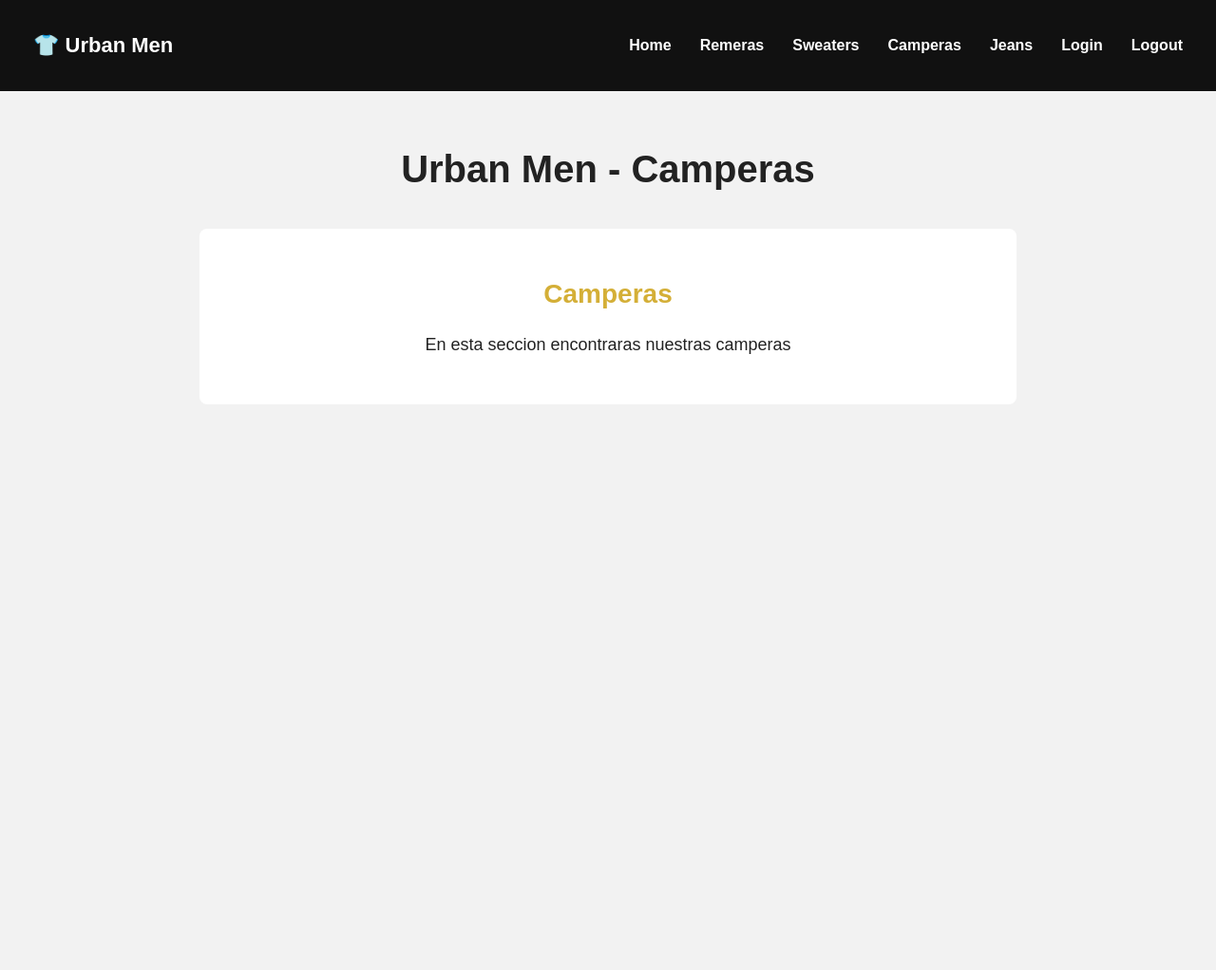
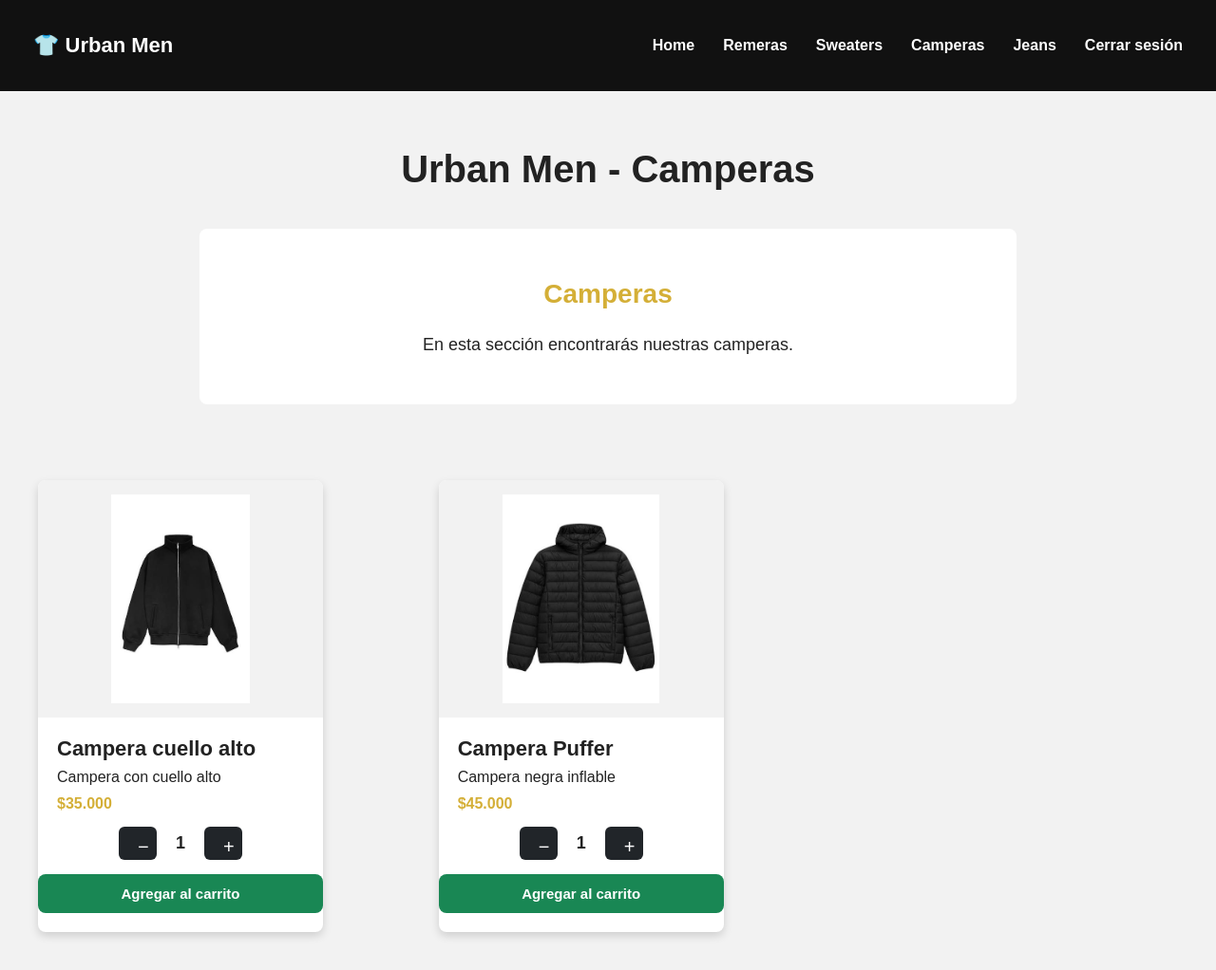
Before and after one commit to brunomu12/UrbanMen, a plain HTML site: page pages/camperas.html in a window 1280 px wide. Shown: the whole page at 95% size. Before the commit the page ends 800 px from the top, so only its background shows below. Drawn offline with Linux system fonts and the light colour scheme.

Commit message:
rutas y js
se cambian a rutas relativas, se agrega js.

```diff
--- a/Recursos/css/estilos.css
+++ b/Recursos/css/estilos.css
@@ -134,25 +134,29 @@ h1 {
 
 .imagen-producto img {
     width: 100%;
-    height: 250px;
+    height: 220px;
     object-fit: contain;
 
 }
 
 .tarjeta-producto:hover {
-    transform: translateY(-5px);
-    box-shadow: 0 8px 15px rgba(0, 0, 0, 0.20);
-}
+    border: 1px solid #ddd;
+    border-radius: 10px;
+    padding: 15px;
+    text-align: center;
+    background-color: white;
+    }
 
 .tarjeta-producto > p {
     margin: 0 20px 10px;
     font-size: 16px;
 }
 
-.lista-productos {
-    display: flex;
-    justify-content: center;
-    gap: 20px;
+#lista-productos {
+    display: grid;
+    grid-template-columns: repeat(3, 1fr);
+    gap: 25px;
+    padding: 20px;
 }
 
 /*LOGIN */
@@ -246,3 +250,57 @@ form {
     box-sizing: border-box;
 }
 }
+
+/* Contenedor de los botones de cantidad */
+.cantidad-producto {
+    display: flex;
+    justify-content: center;
+    align-items: center;
+    gap: 15px;
+    margin: 15px 0;
+}
+
+/* Botones de aumentar y disminuir */
+.cantidad-producto button {
+    background-color: #212529;
+    color: white;
+    border: none;
+    width: 35px;
+    height: 35px;
+    border-radius: 6px;
+    font-size: 20px;
+    cursor: pointer;
+    transition: background-color 0.3s;
+}
+
+/* Efecto al pasar el mouse */
+.cantidad-producto button:hover {
+    background-color: #495057;
+}
+
+/* Número de unidades */
+.cantidad-producto span {
+    font-size: 18px;
+    font-weight: bold;
+    min-width: 20px;
+    text-align: center;
+}
+
+/* Botón Agregar al carrito */
+.tarjeta-producto > button {
+    background-color: #198754;
+    color: white;
+    border: none;
+    padding: 12px 18px;
+    border-radius: 8px;
+    font-size: 15px;
+    font-weight: bold;
+    cursor: pointer;
+    width: 100%;
+    transition: background-color 0.3s;
+}
+
+/* Efecto al pasar el mouse */
+.tarjeta-producto > button:hover {
+    background-color: #146c43;
+}
--- a/pages/camperas.html
+++ b/pages/camperas.html
@@ -1,28 +1,32 @@
 
 <!DOCTYPE html>
-	<html>
+<html lang="es">
 <head>
     <meta charset="utf-8">
     <meta name="viewport" content="width=device-width, initial-scale=1">
     <title>Urban Men - Camperas</title>
-		<link rel="stylesheet" type="text/css" href="recursos/css/estilos.css">
+
+    <link rel="stylesheet" type="text/css" href="../recursos/css/estilos.css">
 </head>
 <body>
-	<nav>
-		<a href="index.html">👕 Urban Men</a>
-		<a href="index.html">Home</a>
-		<a href="remeras.html">Remeras</a>
-		<a href="sweaters.html">Sweaters</a>
-		<a href="camperas.html">Camperas</a>
-		<a href="jeans.html">Jeans</a>
-		<a href="login.html">Login</a>
-		<a href="index.html">Logout</a>
 
-	</nav>
+    <div id="navbar"></div>
+
     <h1>Urban Men - Camperas</h1>
+
     <section class="bienvenida">
         <h2>Camperas</h2>
-		<p>En esta seccion encontraras nuestras camperas</p>
+        <p>En esta sección encontrarás nuestras camperas.</p>
     </section>
+
+    <section id="lista-productos"></section>
+
+    <script src="../recursos/js/navbar.js"></script>
+    <script src="../recursos/js/productos.js"></script>
+
+    <script>
+        crearNavbar();
+    </script>
+
 </body>
 </html>
--- /dev/null
+++ b/recursos/js/navbar.js
@@ -0,0 +1,58 @@
+const paginas = [
+    { titulo: "Home", direccion: "index.html" },
+    { titulo: "Remeras", direccion: "remeras.html" },
+    { titulo: "Sweaters", direccion: "sweaters.html" },
+    { titulo: "Camperas", direccion: "camperas.html" },
+    { titulo: "Jeans", direccion: "jeans.html" }
+];
+
+function cerrarSesion() {
+    if (window.location.pathname.includes("/pages/")) {
+        window.location.href = "login.html";
+    } else {
+        window.location.href = "pages/login.html";
+    }
+}
+
+function crearNavbar() {
+    const dentroDePages = window.location.pathname.includes("/pages/");
+
+    const rutaInicio = dentroDePages
+        ? "../index.html"
+        : "index.html";
+
+    const rutaPages = dentroDePages
+        ? ""
+        : "pages/";
+
+    let contenido = `
+        <nav>
+            <a href="${rutaInicio}">👕 Urban Men</a>
+    `;
+
+    for (let i = 0; i < paginas.length; i++) {
+        let direccion;
+
+        if (paginas[i].direccion === "index.html") {
+            direccion = rutaInicio;
+        } else {
+            direccion = rutaPages + paginas[i].direccion;
+        }
+
+        contenido += `
+            <a href="${direccion}">
+                ${paginas[i].titulo}
+            </a>
+        `;
+    }
+    contenido += `
+    <a href="#" onclick="cerrarSesion(); return false;">
+        Cerrar sesión
+    </a>
+    </nav>
+
+
+    `;
+
+    document.getElementById("navbar").innerHTML = contenido;
+}
--- /dev/null
+++ b/recursos/js/productos.js
@@ -0,0 +1,176 @@
+const productos = [
+    {
+        nombre: "Remera básica azul",
+        descripcion: "Remera básica de algodón",
+        precio: 15000,
+        imagen: "recursos/imagenes/remeraAzul.webp",
+        categoria: "remera"
+    },
+    {
+        nombre: "Remera básica negra",
+        descripcion: "Remera básica de algodón",
+        precio: 17000,
+        imagen: "recursos/imagenes/remeraNegra.webp",
+        categoria: "remera"
+    },
+    {
+        nombre: "Remera básica verde",
+        descripcion: "Remera básica de algodón",
+        precio: 13000,
+        imagen: "recursos/imagenes/remeraVerde.webp",
+        categoria: "remera"
+    },
+    {
+        nombre: "Sweater clásico",
+        descripcion: "Sweater clásico de algodón",
+        precio: 25000,
+        imagen: "recursos/imagenes/sweaterAzul.webp",
+        categoria: "sweater"
+    },
+    {
+        nombre: "Sweater beige",
+        descripcion: "Sweater clásico de algodón",
+        precio: 28000,
+        imagen: "recursos/imagenes/sweaterBeige.webp",
+        categoria: "sweater"
+    },
+    {
+        nombre: "Sweater verde",
+        descripcion: "Sweater clásico de algodón",
+        precio: 19000,
+        imagen: "recursos/imagenes/sweaterVerde.webp",
+        categoria: "sweater"
+    },
+    {
+        nombre: "Campera cuello alto",
+        descripcion: "Campera con cuello alto ",
+        precio: 35000,
+        imagen: "recursos/imagenes/camperaAlto.webp",
+        categoria: "campera"
+    },
+    {
+        nombre: "Campera Puffer",
+        descripcion: "Campera negra inflable",
+        precio: 45000,
+        imagen: "recursos/imagenes/camperaPuffer.webp",
+        categoria: "campera"
+    },
+    {
+        nombre: "Jean Mom",
+        descripcion: "Jean Mom, 38 al 46",
+        precio: 36000,
+        imagen: "recursos/imagenes/jeanMom.webp",
+        categoria: "jean"
+    },
+    {
+        nombre: "Jean Skynni",
+        descripcion: "Jean Skynni, 40 al 46",
+        precio: 36000,
+        imagen: "recursos/imagenes/jeanSkynni.webp",
+        categoria: "jean"
+    }
+];
+
+function obtenerProductosDeLaPagina() {
+    const archivo = window.location.pathname
+        .split("/")
+        .pop()
+        .replace(".html", "");
+
+    if (archivo === "index") {
+        return productos;
+    }
+
+    let categoria = "";
+
+    if (archivo === "remeras") {
+        categoria = "remera";
+    } else if (archivo === "sweaters") {
+        categoria = "sweater";
+    } else if (archivo === "camperas") {
+        categoria = "campera";
+    } else if (archivo === "jeans") {
+        categoria = "jean";
+    }
+
+    return productos.filter(function(producto) {
+        return producto.categoria === categoria;
+    });
+}
+
+function mostrarProductos() {
+    const lista = document.getElementById("lista-productos");
+
+    lista.innerHTML = "";
+    const productosMostrar = obtenerProductosDeLaPagina();
+
+    productosMostrar.forEach(function(producto, i) {
+
+        const rutaImagen = window.location.pathname.includes("/pages/")
+            ? "../" + producto.imagen
+            : producto.imagen;
+
+        lista.innerHTML += `
+            <div class="tarjeta-producto">
+                <div class="imagen-producto">
+                    <img src="${rutaImagen}" alt="${producto.nombre}">
+                </div>
+
+                <h3>${producto.nombre}</h3>
+                <p>${producto.descripcion}</p>
+                <p class="precio">$${producto.precio.toLocaleString("es-AR")}</p>
+
+                <div class="cantidad-producto">
+                    <button onclick="disminuirCantidad(${i})">−</button>
+
+                    <span id="cantidad-${i}">1</span>
+
+                    <button onclick="aumentarCantidad(${i})">+</button>
+                </div>
+
+                <button onclick="agregarAlCarrito(${i})">
+                    Agregar al carrito
+                </button>
+            </div>
+        `;
+    });
+}
+
+function aumentarCantidad(i) {
+    const cantidad = document.getElementById("cantidad-" + i);
+    let valor = Number(cantidad.textContent);
+
+    valor++;
+
+    cantidad.textContent = valor;
+}
+
+function disminuirCantidad(i) {
+    const cantidad = document.getElementById("cantidad-" + i);
+    let valor = Number(cantidad.textContent);
+
+    if (valor > 1) {
+        valor--;
+    }
+
+    cantidad.textContent = valor;
+}
+
+function agregarAlCarrito(i) {
+    const cantidad = Number(
+        document.getElementById("cantidad-" + i).textContent
+    );
+
+    const productosMostrar = obtenerProductosDeLaPagina();
+
+    if (cantidad > 0) {
+        alert(
+            "Agregaste " + cantidad + " unidad(es) de " +
+            productosMostrar[i].nombre + " al carrito."
+        );
+    } else {
+        alert("Seleccioná al menos una unidad.");
+    }
+}
+
+mostrarProductos();
```
Also changed, not shown: index.html (+10 -33 lines), pages/jeans.html (+9 -12 lines), pages/login.html (+12 -15 lines), pages/registro.html (+7 -12 lines), pages/remeras.html (+10 -12 lines), pages/sweaters.html (+8 -11 lines), recursos/js/login.js (added, +7 -0 lines), recursos/imagenes/camperaAlto.webp (added), recursos/imagenes/camperaPuffer.webp (added), recursos/imagenes/jeanMom.webp (added), recursos/imagenes/jeanSkynni.webp (added), recursos/imagenes/remeraNegra.webp (added), recursos/imagenes/remeraVerde.webp (added), recursos/imagenes/sweaterBeige.webp (added), 1 more files. Lines whose indentation alone changed are shown as unchanged.
